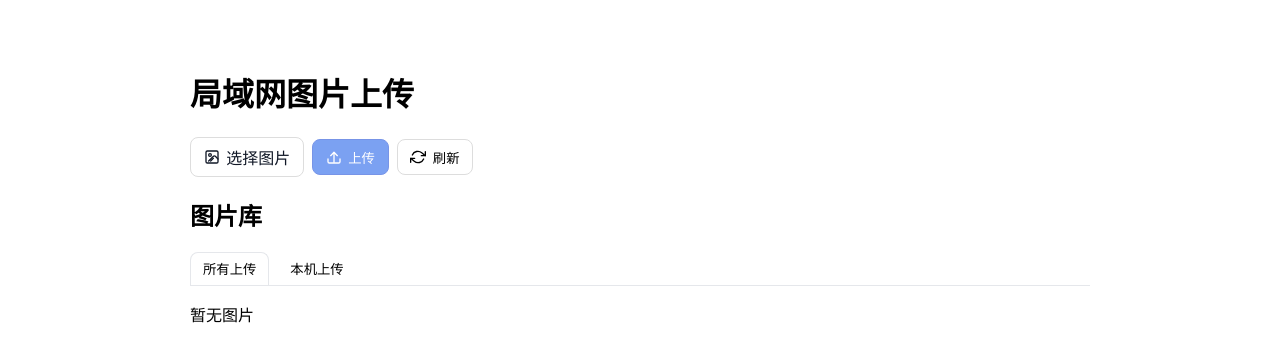
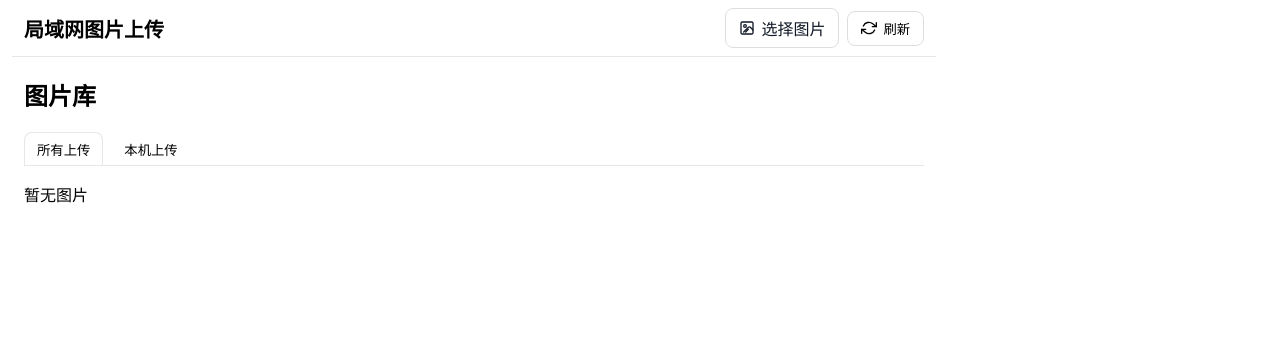
Before and after one commit to notfound945/simple-drive, a SvelteKit app: page / in a window 1280 px wide. Shown: the top 362 px of the page. Built offline with nearby package versions, Linux system fonts and the light colour scheme.

Commit message:
feat: header fixed

```diff
--- a/src/routes/+page.css
+++ b/src/routes/+page.css
@@ -1,8 +1,33 @@
 main.page {
   max-width: 900px;
-  margin: 2rem auto;
-  padding: 1rem;
+  padding: 0 1rem 2rem 1rem;
 }
+
+.header {
+  position: sticky;
+  top: 0;
+  z-index: 40;
+  background: #ffffffee;
+  backdrop-filter: saturate(180%) blur(6px);
+  border-bottom: 1px solid #e5e7eb;
+  padding: 0.5rem 0.75rem;
+  margin: -0.5rem -0.75rem 0.75rem; /* stretch to container edges */
+}
+
+.header-inner {
+  display: flex;
+  align-items: center;
+  justify-content: space-between;
+  gap: 0.75rem;
+  flex-wrap: wrap;
+}
+
+.header-title {
+  font-size: 1.25rem;
+  font-weight: 600;
+}
+
+.header .toolbar { margin: 0; }
 
 .toolbar {
   margin: 1rem 0;
@@ -11,6 +36,29 @@ main.page {
   align-items: center;
   flex-wrap: wrap;
 }
+
+.toast-container {
+  position: fixed;
+  top: 12px;
+  right: 12px;
+  z-index: 60;
+  display: flex;
+  flex-direction: column;
+  gap: 8px;
+}
+
+.toast {
+  padding: 10px 12px;
+  border-radius: 8px;
+  box-shadow: 0 2px 8px rgba(0,0,0,0.08);
+  font-size: 14px;
+  line-height: 1.25;
+  border: 1px solid #e5e7eb;
+  background: #fff;
+}
+
+.toast.success { background: #ecfdf5; color: #065f46; border-color: #a7f3d0; }
+.toast.error { background: #fef2f2; color: #991b1b; border-color: #fecaca; }
 
 .file-input {
   position: absolute;
--- a/src/routes/+page.svelte
+++ b/src/routes/+page.svelte
@@ -14,6 +14,7 @@
   let activeTab: 'mine' | 'all' = 'all';
   let preview: { filename: string; url: string } | null = null;
   let errorMessage = '';
+  let toasts: { id: number; type: 'success' | 'error'; text: string }[] = [];
 
   function saveMyUploads() {
     try {
@@ -56,9 +57,14 @@
     fetchImages();
   });
 
-  function onFileChange(e: Event) {
+  async function onFileChange(e: Event) {
     const input = e.target as HTMLInputElement;
     selectedFiles = input.files ? Array.from(input.files) : [];
+    if (selectedFiles.length > 0) {
+      await uploadFiles();
+      // reset input to allow re-selecting the same files again
+      input.value = '';
+    }
   }
 
   async function uploadFiles() {
@@ -81,8 +87,10 @@
       } catch {}
       selectedFiles = [];
       await fetchImages();
+      pushToast('success', '上传成功');
     } catch (err) {
       errorMessage = (err as Error).message;
+      pushToast('error', errorMessage || '上传失败');
     } finally {
       uploading = false;
     }
@@ -116,22 +124,28 @@
       document.body.removeChild(link);
     } catch {}
   }
+
+  function pushToast(type: 'success' | 'error', text: string) {
+    const id = Date.now() + Math.random();
+    toasts = [...toasts, { id, type, text }];
+    setTimeout(() => {
+      toasts = toasts.filter((t) => t.id !== id);
+    }, 2400);
+  }
 </script>
 
 <svelte:window on:keydown={onKeydown} />
 
 <main class="page">
-  <h1>局域网图片上传</h1>
-  <section class="toolbar">
+  <header class="header">
+    <div class="header-inner">
+      <div class="header-title">局域网图片上传</div>
+      <section class="toolbar">
     <input id="file-input" class="file-input" type="file" accept="image/*" multiple on:change={onFileChange} />
     <label class="btn btn-outline" for="file-input" aria-label="选择图片">
       <ImageIcon size={16} />
       选择图片
     </label>
-    <button class="btn btn-primary" on:click={uploadFiles} disabled={uploading || selectedFiles.length === 0}>
-      <UploadIcon size={16} />
-      {uploading ? '上传中…' : `上传${selectedFiles.length ? `（${selectedFiles.length}）` : ''}`}
-    </button>
     <button class="btn" on:click={fetchImages} aria-label="刷新图片列表">
       <RefreshIcon size={16} />
       刷新
@@ -139,7 +153,9 @@
     {#if errorMessage}
       <span class="error">{errorMessage}</span>
     {/if}
-  </section>
+      </section>
+    </div>
+  </header>
 
   <section>
     <h2>图片库</h2>
@@ -185,4 +201,10 @@
       </div>
     </button>
   {/if}
+
+  <div class="toast-container" aria-live="polite" aria-atomic="true">
+    {#each toasts as t (t.id)}
+      <div class="toast {t.type}">{t.text}</div>
+    {/each}
+  </div>
 </main>
```
